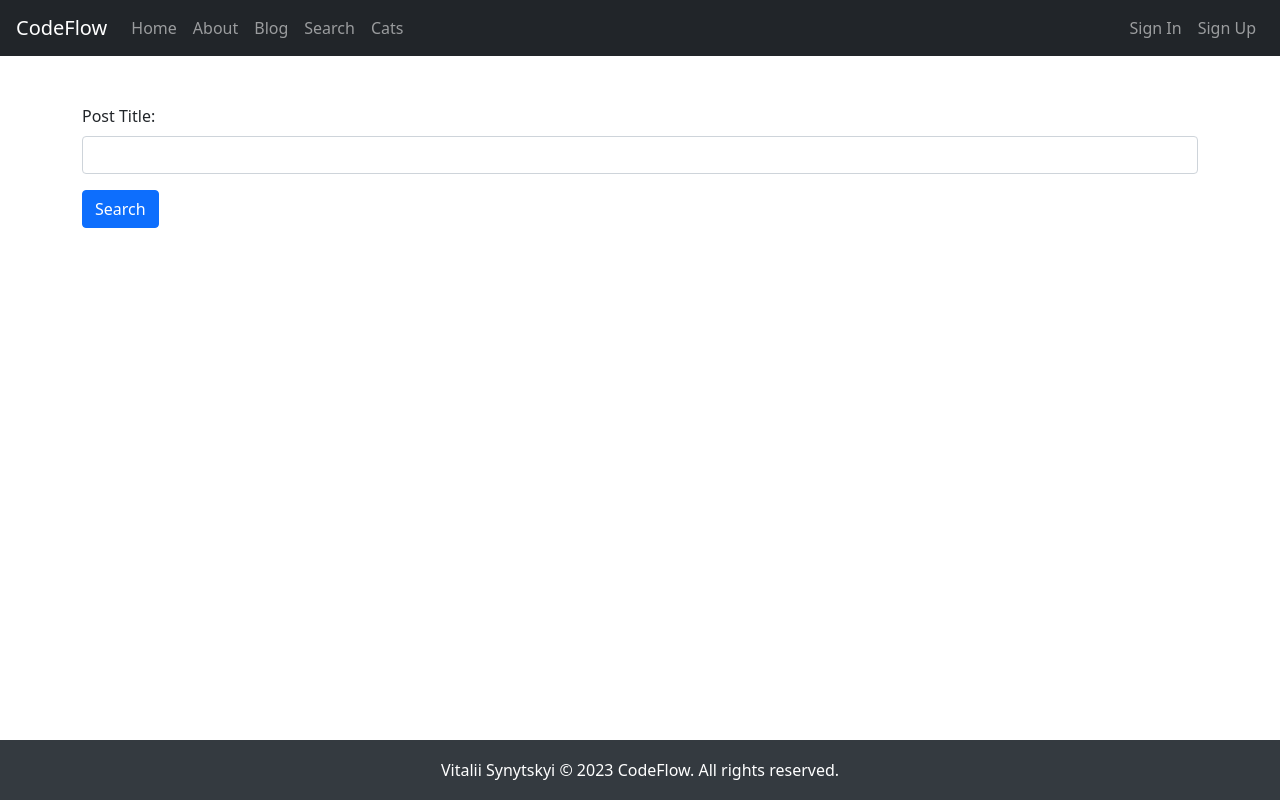
After one commit to VitaliySynytskyi/CodeFlow, a Flask app: page /post/search in a window 1280 px wide. The commit adds this page. Run offline with Flask 2, Linux system fonts and the light colour scheme; some libraries are stand-ins or nearby versions.

Commit message:
add search post

```diff
--- a/app.py
+++ b/app.py
@@ -80,7 +80,7 @@ from flask_login import (
 
 from app import create_app,db,login_manager,bcrypt,swagger,appinsights,logger
 from models import Post, User
-from forms import PostForm, login_form,register_form
+from forms import PostForm, SearchForm, login_form,register_form
 import requests
 
 #картинки про котів
@@ -322,5 +322,17 @@ def update(post_id):
         form.content.data = post.content
         return render_template('update.html', form=form)
 
+@app.route('/post/search' , methods=['GET', 'POST'])
+def search():
+    form = SearchForm()
+    if form.validate_on_submit():
+        posts = Post.query.filter(Post.title.like(f"%{form.query.data}%")).all()
+        if posts:
+            return render_template('search.html', posts=posts , form=form)
+        else:
+            flash('No such post has been found!','danger')
+            return render_template('search.html',form=form)
+    return render_template('search.html', form=form)
+
 if __name__ == "__main__":
     app.run(host='0.0.0.0')
--- a/forms.py
+++ b/forms.py
@@ -68,6 +68,7 @@ class PostForm(FlaskForm):
     title = StringField('title', validators=[DataRequired()])
     content = TextAreaField('content', validators=[DataRequired()])
 
+#форма для пошуку в постах
 class SearchForm(FlaskForm):
     query = StringField('Post Title', validators=[DataRequired()])
     submit = SubmitField('Search')
--- a/templates/base.html
+++ b/templates/base.html
@@ -58,13 +58,12 @@
               <a class="nav-link" href="{{ url_for('blog') }}">Blog</a>
             </li>
             <li class="nav-item">
+              <a class="nav-link" href="{{ url_for('search') }}">Search</a>
+            </li>
+            <li class="nav-item">
               <a class="nav-link" href="{{ url_for('cats') }}">Cats</a>
             </li>
           </ul>
-          <form class="form-inline my-2 my-lg-0">
-            <input class="form-control mr-sm-2" type="search" placeholder="Search" aria-label="Search">
-            <button class="btn btn-outline-light my-2 my-sm-0" type="submit">Search</button>
-          </form>
           <ul class="navbar-nav ml-auto">
             {% if current_user.is_authenticated %}
             <li class="nav-item">
--- /dev/null
+++ b/templates/search.html
@@ -0,0 +1,24 @@
+{% extends 'base.html' %}
+{% block content %}
+    <form action="" method="POST">
+        {{ form.csrf_token }}
+        <div class="form-group">
+            {{ form.query.label(class='form-control-label') }}:
+            {{ form.query(class='form-control') }}
+        </div>
+        {{ form.submit(class='btn btn-primary') }}
+    </form>
+
+    {% if posts %}
+        {% for post in posts %}
+        <div class="card-body">
+            <h6>{{ post.title }}</h6>
+            <a href="{{ url_for('detail', post_id=post.id) }}" class="btn btn-info">Show</a>
+            {% if post.author == current_user %}
+                <a href="{{ url_for('delete', post_id=post.id) }}" class="btn btn-danger">Delete</a>
+                <a href="{{ url_for('update', post_id=post.id) }}" class="btn btn-primary">Update</a>
+            {% endif %}
+        </div>
+        {% endfor %}
+    {% endif %}
+{% endblock content %}
```
